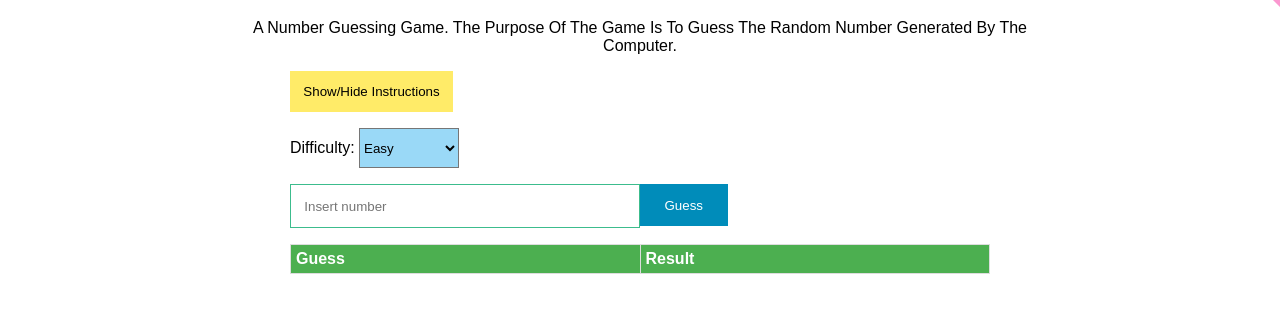
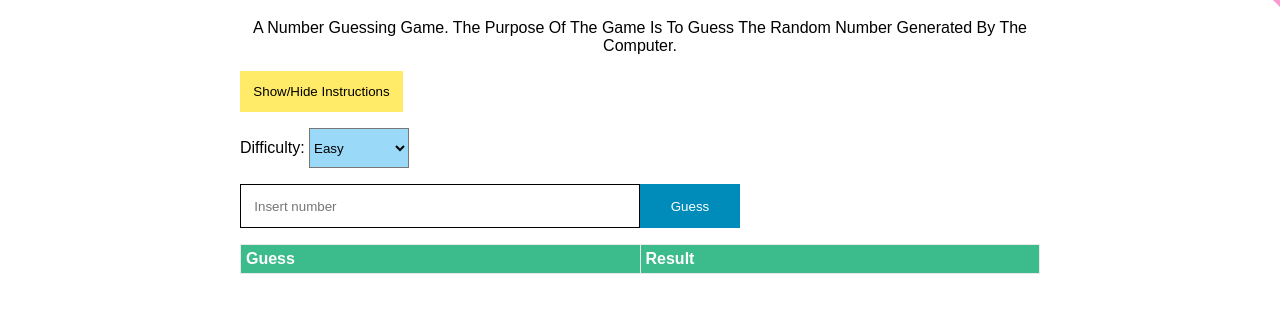
Before and after one commit to jemimaabu/dead-and-wounded, a plain HTML site: page index.html in a window 1280 px wide. Shown: the part 73-386 px from the top of the page. Drawn offline with Linux system fonts and the light colour scheme.

Commit message:
updated styles

```diff
--- a/index.html
+++ b/index.html
@@ -23,6 +23,8 @@
             d="M115.0,115.0 C114.9,115.1 118.7,116.5 119.8,115.4 L133.7,101.6 C136.9,99.2 139.9,98.4 142.2,98.6 C133.8,88.0 127.5,74.4 143.8,58.0 C148.5,53.4 154.0,51.2 159.7,51.0 C160.3,49.4 163.2,43.6 171.4,40.1 C171.4,40.1 176.1,42.5 178.8,56.2 C183.1,58.6 187.2,61.8 190.9,65.4 C194.5,69.0 197.7,73.2 200.1,77.6 C213.8,80.2 216.3,84.9 216.3,84.9 C212.7,93.1 206.9,96.0 205.4,96.6 C205.1,102.4 203.0,107.8 198.3,112.5 C181.9,128.9 168.3,122.5 157.7,114.1 C157.9,116.9 156.7,120.9 152.7,124.9 L141.0,136.5 C139.8,137.7 141.6,141.9 141.8,141.8 Z"
             fill="currentColor" class="octo-body"></path>
       </svg></a>
+   <main>
+
       <div id="title">
          <h2>Dead and Wounded</h2>
          <p>A number guessing game. The purpose of the game is to guess the random number generated by the computer.</p>
@@ -44,7 +46,8 @@
                <li>The number should not have duplicate characters (no repeated numbers e.g. 0012, 1656 etc)</li>
             </ul>
             <p>
-            <b>Explanation</b>: If your guess has the right number in the right position, it registers as +1Dead. If it
+               <b>Explanation</b>: If your guess has the right number in the right position, it registers as +1Dead. If
+               it
                has the right number but in the wrong position, it registers as +1Wounded.<br>
                So if the computer generates a random number 6247 and you guess 1234, it returns 1 dead ('2' in the right
                position), 1 wounded ('4' in the wrong position).
@@ -67,7 +70,7 @@
                   <input id="user-input" type="text" placeholder="Insert number">
                </div>
                <div class="column">
-               <button id="guessButton" onclick="guess()">Guess</button>
+                  <button id="guess-button" onclick="guess()">Guess</button>
                </div>
             </div>
          </div>
@@ -88,6 +91,7 @@
             </table>
          </div>
       </div>
+   </main>
 </body>
 <script src="index.js"></script>
 
--- a/index.js
+++ b/index.js
@@ -3,10 +3,7 @@ var input = document.getElementById("user-input");
 input.maxLength = difficulty;
 var targetNumber = [];
 
-
 generatetargetNumber();
-
-
 
 // Generate array of 4 unique random numbers
 function generatetargetNumber() {
--- a/style.css
+++ b/style.css
@@ -4,35 +4,46 @@ body {
   font-family: Arial, Helvetica, sans-serif;
 }
 
+::-webkit-scrollbar {
+  width: 5px;
+}
+
+/* Track */
+::-webkit-scrollbar-track {
+  background: #f1f1f1;
+}
+
+/* Handle */
+::-webkit-scrollbar-thumb {
+  background: #dedede;
+}
+
+/* Handle on hover */
+::-webkit-scrollbar-thumb:hover {
+  background: #aeaeae;
+}
+
 .github-corner:hover .octo-arm {
   animation: octocat-wave 560ms ease-in-out;
+}
+
+main {
+  width: 80%;
+  max-width: 800px;
+  margin: 0 auto;
 }
 
 #title {
   text-transform: capitalize;
   text-align: center;
-  width: 80%;
-  margin: 0 auto;
 }
 
 #title h2 {
   text-transform: capitalize;
 }
 
-.instructions-container {
-  max-width: 700px;
-  width: 100%;
-  margin: 1em auto;
-}
-
 #instructions h3 {
   margin-bottom: 0;
-}
-
-.media {
-  max-width: 700px;
-  width: 100%;
-  margin: 1em auto;
 }
 
 #form-errors {
@@ -63,15 +74,6 @@ body {
   margin: 1em 0;
 }
 
-#guessButton {
-  background-color: #008cba;
-  padding: 1em;
-  color: white;
-  border: none;
-  cursor: pointer;
-  min-width: 25%;
-}
-
 /* For the button that toggles the instructions */
 #instructionsButton {
   background-color: #ffeb68;
@@ -99,11 +101,23 @@ body {
   clear: both;
 }
 
-input[type="text"] {
+.input-container {
+  margin: 1em 0;
+}
+
+#user-input {
   width: 100%;
   padding: 1em;
   box-sizing: border-box;
-  border: 1px solid #3cbc8d;
+  border: 1px solid;
+}
+
+#guess-button {
+  background-color: #008cba;
+  padding: 1em;
+  color: white;
+  border: 1px solid #008cba;
+  min-width: 25%;
 }
 
 select {
@@ -116,41 +130,36 @@ option {
   background-color: white;
 }
 
-#table-wrapper {
-  width: 100%;
-  max-width: 700px;
-  margin-left: auto;
-  margin-right: auto;
-}
-
 #scroll-table {
   display: block;
-  overflow-y: auto;
-  height: 50vh;
+  overflow-y: overlay;
+  height: 45vh;
   width: 100%;
 }
 
 table {
-  background-color: Aquamarine;
+  background-color: white;
+  border: 1px solid #3cbc8d;
   border-collapse: collapse;
   table-layout: fixed;
   width: 100%;
 }
 
+tr {
+  border: 1px solid #3cbc8d;
+}
+
 td,
 th {
-  border: 1px solid #dddddd;
+  border: 1px solid #3cbc8d;
   text-align: left;
   padding: 5px;
 }
 
 th {
-  background-color: #4caf50;
+  background-color: #3cbc8d;
+  border: 1px solid #eaeaea;
   color: white;
-}
-
-tr:nth-child(even) {
-  background-color: DarkTurquoise;
 }
 
 @media only screen and (max-width: 992px) {
@@ -163,6 +172,13 @@ tr:nth-child(even) {
   }
   .github-corner .octo-arm {
     animation: octocat-wave 560ms ease-in-out;
+  }
+
+  .column:first-of-type {
+    width: 75%;
+  }
+  .column:nth-of-type(2) {
+    width: 25%;
   }
 }
 
```
Lines whose indentation alone changed are shown as unchanged.
